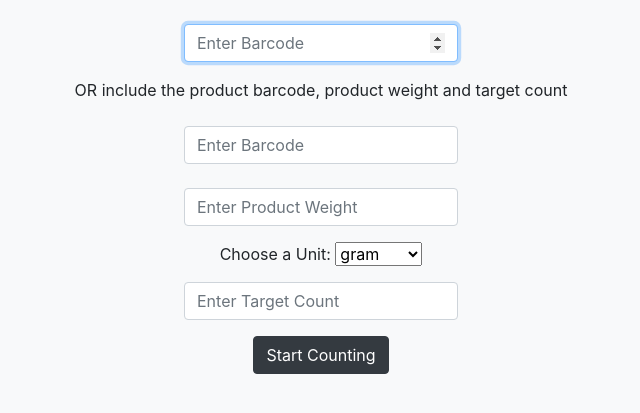
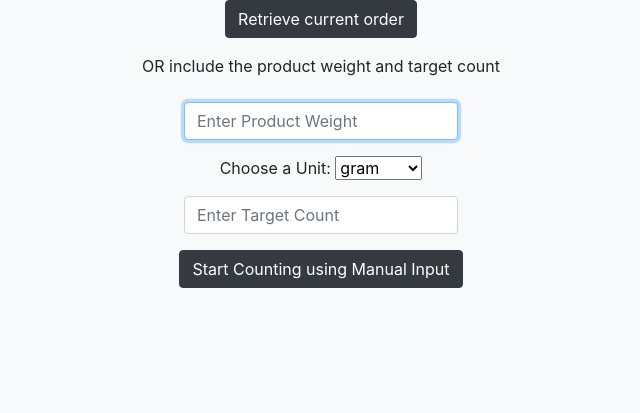
Before and after one commit to daysch/es96, a Flask app: template templates/enter_barcode.html in a window 1280 px wide. Shown: the part 78-491 px from the top of the page, without its empty margins (319-959 px from the left). Run offline with Flask 2, Linux system fonts and the light colour scheme; the template is opened without the code that fills it, so the values that code supplies are empty; some libraries are stand-ins or nearby versions.

Commit message:
Add files via upload

```diff
--- a/application.py
+++ b/application.py
@@ -8,12 +8,15 @@ from barcode2Weight import *
 from barcode2OrderQuantity import *
 from submit_to_wms import *
 from check_employee_id import *
+from retrieve_order import *
 
 from werkzeug.security import check_password_hash, generate_password_hash
 
 # Configure application
 app = Flask(__name__)
 
+# unit, remove submit button, positive numbers, non integer count values, check on the backend
+# remove barcode entries
 
 # Configure session to use filesystem (instead of signed cookies)
 app.config["SESSION_FILE_DIR"] = mkdtemp()
@@ -23,7 +26,7 @@ Session(app)
 
 
 # store these as global variables and update later
-current_barcode = 0
+MOVE_number = 0
 current_target_qty = 0
 current_product_weight = 0
 current_weight_unit = 0
@@ -72,48 +75,25 @@ def enter_product_number():
     if request.method == "POST":
         global current_weight_unit
         global current_product_weight
-        global current_barcode
+        global MOVE_number
         global current_target_qty
 
-        # get the current barcode from the submitted html form
-        barcode = request.form.get("barcode")
-        try:
-            barcode_manual = request.form.get("barcode_manual")
-            if barcode and barcode_manual:
-                flash("please either enter just a barcode, or fill out the entire manual barcode form")
-                return redirect(url_for("enter_product_number"))
-            if not barcode and not barcode_manual:
-                flash("Please enter either just a barcode, or complete the manual entries")
-                return redirect(url_for("enter_product_number"))
+        # determine whether a manual order is placed, or whether an order is retrieved
+        count_type = request.form.get("count_type")
 
-        except:
-            pass
-
-        # if no barcode was supplied, then that the manual barcode input
-        # was used
-        if not barcode:
-
+        if count_type == "retrieve_order":
+            # get the required info from the WMS
+            [MOVE_number, current_product_weight, current_weight_unit, current_target_qty] = retrieve_order(scanner_id)
+            current_target_qty = 2
+        else:
+            # do checking here
             try:
-                current_barcode = int(barcode_manual)
                 current_target_qty = float(request.form.get("target_count"))
                 current_product_weight = float(request.form.get("product_weight"))
                 current_weight_unit = (request.form.get("weight_unit"))
-
             except:
                 flash("You did not fill out the manual barcode form completely")
                 return redirect(url_for("enter_product_number"))
-
-        else:
-            current_barcode = int(barcode)
-            """
-            [current_product_weight, current_weight_unit] = barcode2Weight(barcode)
-            current_target_qty = barcode2OrderQuantity(barcode)
-            """
-
-            # retrieve and assign global variables for this order
-            [current_product_weight, current_weight_unit] = [8, 'g']
-            current_target_qty = 2
-            print(current_product_weight)
 
         return redirect(url_for("count"))
 
@@ -135,14 +115,14 @@ def count():
         submit_condition = request.form.get("wms_submit")
         if submit_condition == "1":
             # call the function to submit completed count to the WMS
-            submit_to_wms(current_barcode)
+            submit_to_wms(MOVE_number)
             print("submitted to wms")
 
         return redirect(url_for("enter_product_number"))
 
     # else if user reached route via GET (after entering the product barcode)
     else:
-        return render_template("count.html", barcode=current_barcode, prod_weight=current_product_weight,
+        return render_template("count.html", prod_weight=current_product_weight, weight_unit = current_weight_unit,
                                target_count=current_target_qty,
                                target_weight=current_product_weight * current_target_qty,
                                employee_id=employee_id)
--- /dev/null
+++ b/retrieve_order.py
@@ -0,0 +1,4 @@
+def retrieve_order(scanner_id):
+    # this function should retrieve from the WMS the current order for the scanner provided. It will return the MOVE
+    # reference number, the product weight, weight unit and the target count
+    return [100, 8, 'g', 2]
--- a/static/scripts.js
+++ b/static/scripts.js
@@ -35,6 +35,8 @@ function start_button_clicked()
         document.getElementById("check_box").remove();
         document.getElementById("label_box").remove();
     } catch {}
+    try {document.getElementById('submit_to_wms').remove();
+        document.getElementById('submit_paragraph').remove()} catch {}
 
     // create stop button
     button = document.createElement("button");
@@ -110,6 +112,9 @@ function confirm_check_box_clicked() {
     button.setAttribute("class", "btn btn-dark");
     button.setAttribute("id", "submit_to_wms");
     button.innerHTML = "Submit to WMS and start new count";
+    paragraph = document.createElement("p")
+    paragraph.setAttribute("id", "submit_paragraph")
+    document.getElementById("submit_form").appendChild(paragraph)
     document.getElementById("submit_form").appendChild(button);
     document.getElementById ("submit_to_wms").addEventListener ("click", submit_to_wms)
 }
--- a/submit_to_wms.py
+++ b/submit_to_wms.py
@@ -1,2 +1,6 @@
-def submit_to_wms(order_id):
+def submit_to_wms(MOVE_number):
+    if MOVE_number != 0:
+        # do stuff here
+        pass
+    # if no reference number for the WMS is supplied, it was a manual order, and thus should not be submitted to the WMS
     return
--- a/templates/enter_barcode.html
+++ b/templates/enter_barcode.html
@@ -8,15 +8,11 @@
 {% block main %}
     <form action="{{ url_for('enter_product_number') }}" method="post">
         <fieldset>
-            <div class="form-group mt-4">
-                <input autocomplete="off" autofocus class="form-control" name="barcode" placeholder="Enter Barcode" type="number"/>
+            <div class="form-group">
+                <button class="btn btn-dark" type="submit" name="count_type" value="retrieve_order">Retrieve current order</button>
             </div>
 
-            <p> OR include the product barcode, product weight and target count </p>
-
-            <div class="form-group mt-4">
-                <input autocomplete="off" autofocus class="form-control" name="barcode_manual" placeholder="Enter Barcode" type="number"/>
-            </div>
+            <p> OR include the product weight and target count </p>
 
             <div class="form-group mt-4">
                 <input autocomplete="off" autofocus class="form-control" name="product_weight" placeholder="Enter Product Weight" type="text"/>
@@ -35,7 +31,7 @@
             </div>
 
             <div class="form-group">
-                <button class="btn btn-dark" type="submit">Start Counting</button>
+                <button class="btn btn-dark" type="submit" name="count_type" value="manual">Start Counting using Manual Input</button>
             </div>
         </fieldset>
     </form>
```
Also changed, not shown: templates/count.html (+5 -15 lines).
